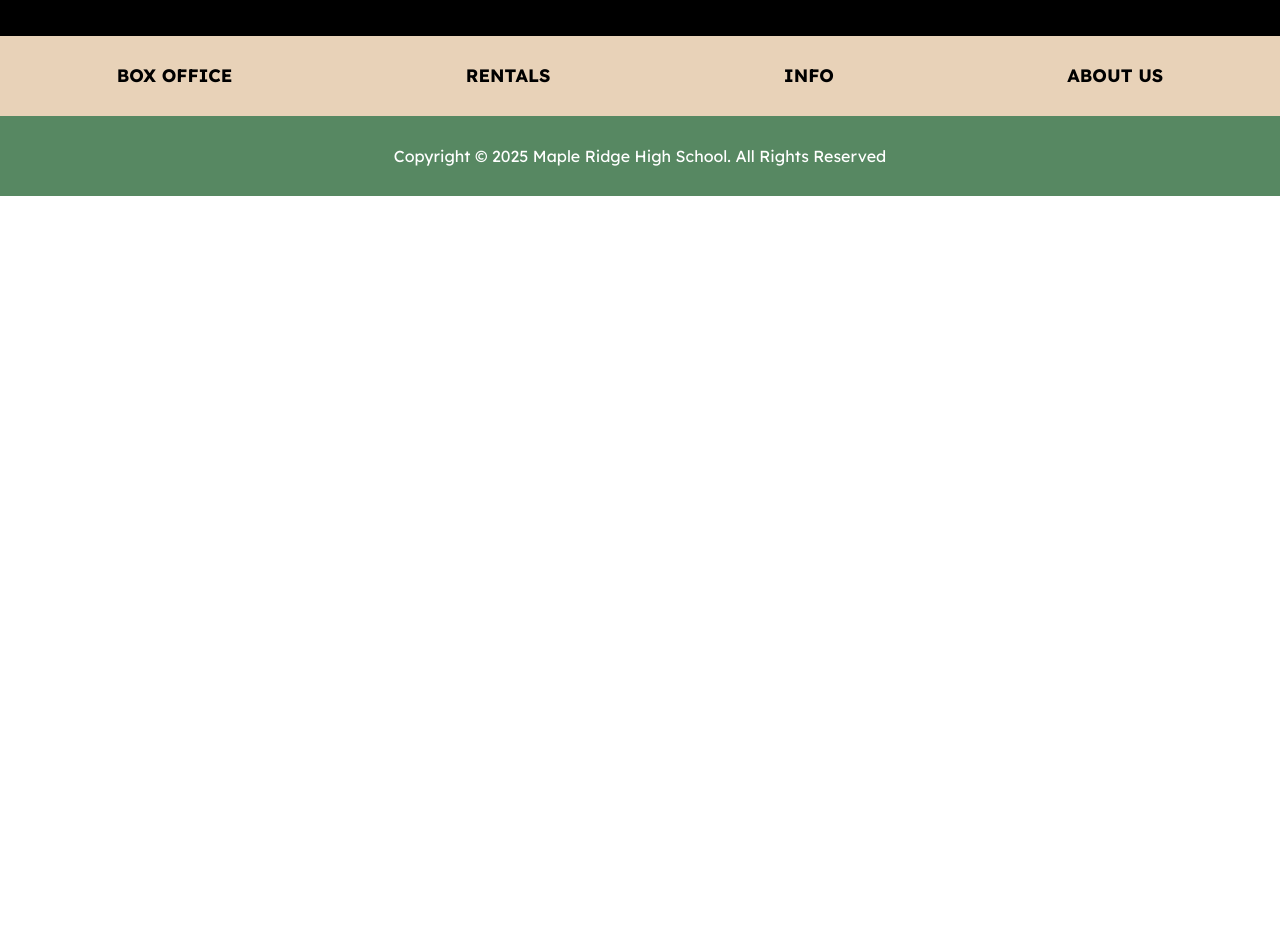
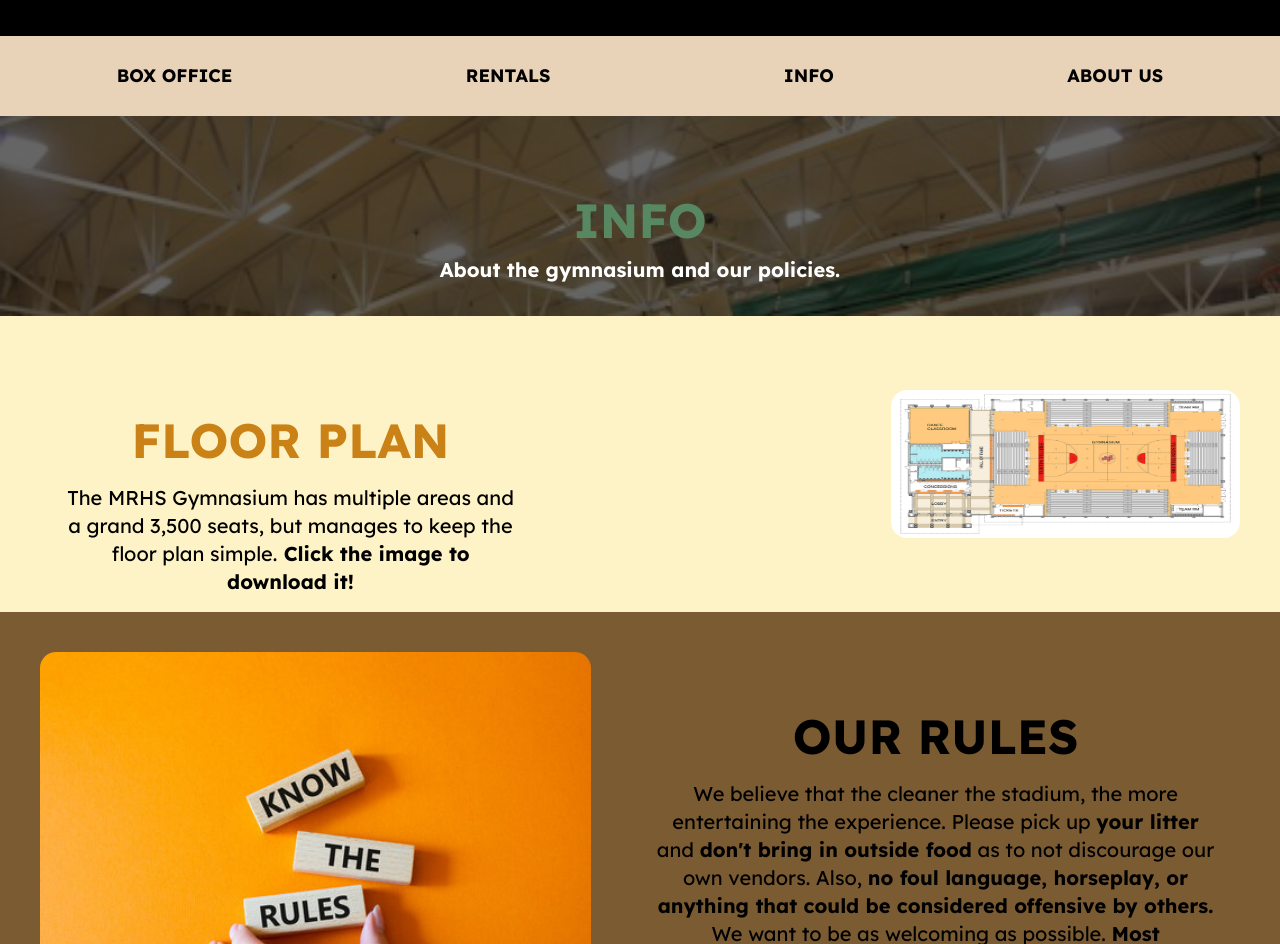
Before and after one commit to UniqueCode3691/FBLA-Website, a React (Vite) app: page /info in a window 1280 px wide. Shown: the part 108-1052 px from the top of the page. Before the commit the page ends 800 px from the top, so only its background shows below. Built offline with nearby package versions, Linux system fonts and the light colour scheme.

Commit message:
asdfasdfads

```diff
--- a/src/pages/Home.jsx
+++ b/src/pages/Home.jsx
@@ -29,7 +29,7 @@ export default function Home() {
                 <img src={gameImage} alt="Ball Image" className="hidden sm:block h-8/10 w-8/10 my-10 ml-10 rounded-2xl"/>
                 <div className="w-full flex flex-col items-center">
                     <h1 className="mt-10 sm:mt-25 text-5xl text-black font-bold">ABOUT US</h1>
-                    <p className="mt-5 mx-5 text-center text-xl sm:mx-15">Our Bucks dominate the court in a multitude of sports such as basketball and volleyball. <span className="font-bold">Learn more about them.</span></p>
+                    <p className="mt-5 mx-5 text-center text-xl sm:mx-15">Our gymnasium hosts a multitude of events and sports such as basketball, concerts, and volleyball. <span className="font-bold">Learn more about its specifics!</span></p>
                     <Link className="mb-2 text-white text-xl mt-5 sm:mt-15 py-1 px-3 bg-maplegreen rounded-xl border-4 border-mapleorange hover:cursor-pointer transition-transform duration-300 ease-in-out transform hover:scale-110" to="/about-us">LEARN MORE</Link>
                 </div>
             </div>
--- a/src/pages/Info.jsx
+++ b/src/pages/Info.jsx
@@ -1,11 +1,40 @@
 import Header from './components/Header.jsx';
 import Footer from './components/Footer.jsx';
+import gymImage from "../assets/gym.png";
+import planImage from "../assets/floor_plan.jpg";
+import rulesImage from "../assets/rules.jpg";
 
 export default function Info() {
+    const handleDownload = () => {
+        const link = document.createElement('a');
+        link.href = "../assets/floor_plan.jpg";
+        link.download = "floor_plan.jpg";
+        link.click();
+    };
     return (
         <>
             <Header />
-                <div></div>
+            <div className="w-full h-50 bg-cover flex flex-col items-center" style={{ backgroundImage: `url(${gymImage})` }}>
+                <div className="relative top-0 right-0 inset-0 w-full h-50 bg-black opacity-60"></div>
+                <h1 className="relative top-0 right-0 h-90 text-5xl -mt-40 sm:-mt-30 text-center font-bold text-maplegreen">INFO</h1>
+                <p className="relative top-0 right-0 -mt-75 sm:mx-15 text-center text-l sm:text-xl font-bold text-white ">About the gymnasium and our policies.</p>
+            </div>
+            <div className="flex flex-col sm:flex-row bg-amber-100">
+                <div className="w-full flex flex-col items-center">
+                    <h1 className="mt-10 sm:mt-25 text-5xl text-mapleorange font-bold text-center">FLOOR PLAN</h1>
+                    <p className="mt-5 mx-5 text-center text-xl sm:mx-15">The MRHS Gymnasium has multiple areas and a grand 3,500 seats, but manages to keep the floor plan simple.<span className="font-bold"> Click the image to download it!</span></p>
+                </div>
+                <button onClick={handleDownload}>
+                    <img src={planImage} alt="Ball Image" className="sm:block h-1/2 w-1/2 my-10 mx-auto sm:mr-10 rounded-2xl transition-transform duration-500 ease-in-out transform sm:hover:scale-120 active:scale-120"/>
+                </button>
+            </div>
+            <div className="flex flex-col sm:flex-row bg-maplebrown">
+                <img src={rulesImage} alt="Ball Image" className="block h-8/10 w-8/10 my-10 ml-10 rounded-2xl"/>
+                <div className="w-full flex flex-col items-center">
+                    <h1 className="mt-10 sm:mt-25 text-5xl text-black font-bold">OUR RULES</h1>
+                    <p className="my-5 mx-5 text-center text-xl sm:mx-15">We believe that the cleaner the stadium, the more entertaining the experience. Please pick up <span className="font-bold">your litter</span> and <span className="font-bold">don't bring in outside food</span> as to not discourage our own vendors. Also, <span className="font-bold">no foul language, horseplay, or anything that could be considered offensive by others.</span> We want to be as welcoming as possible. <span className="font-bold">Most importantly, have a good time!</span></p>
+                </div>
+            </div>
             <Footer />
         </>
     )
```
Also changed, not shown: src/assets/floor_plan.jpg (added), src/assets/rules.jpg (added).
